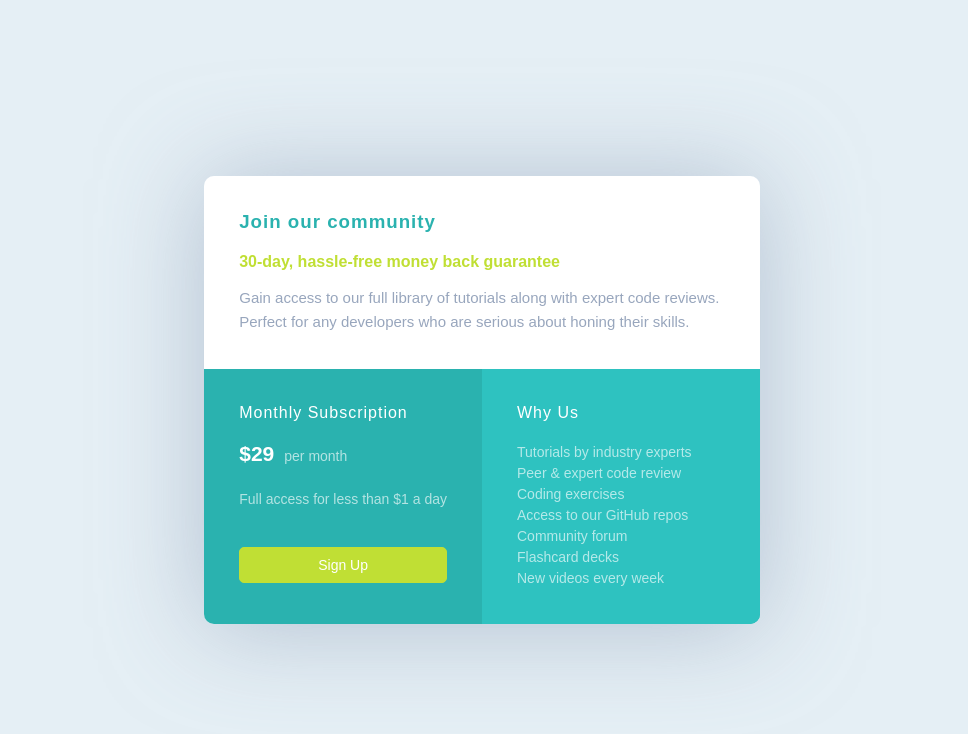
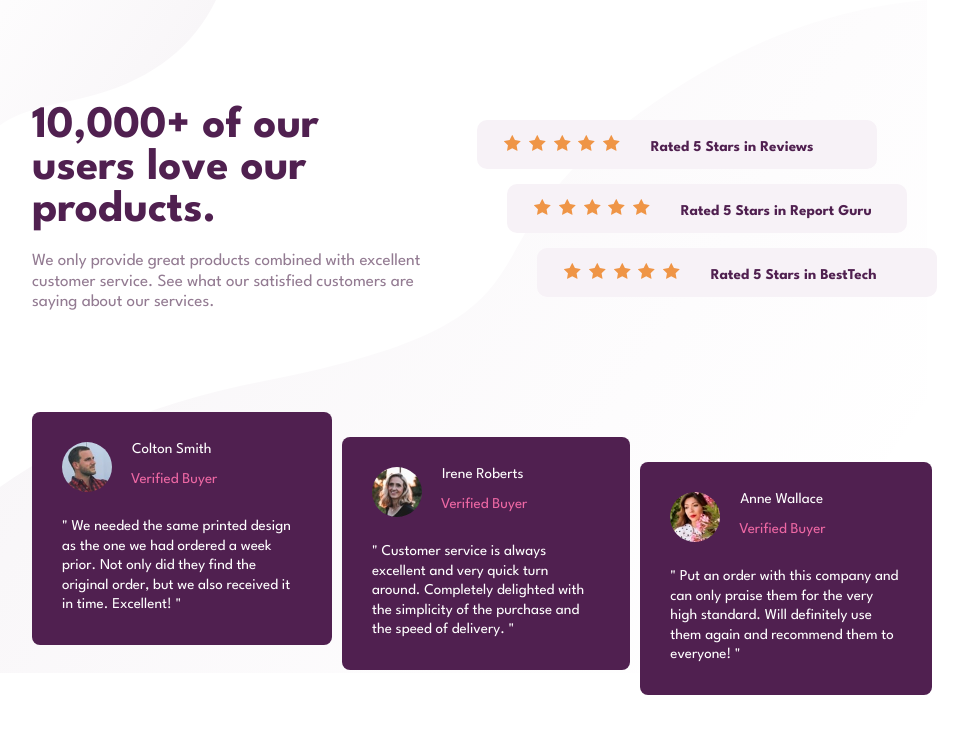
Before and after one commit to AhmedAltahan/Social-proof-section, a plain HTML site: page index.html in a window 1280 px wide. Shown: the whole page, without its empty margins (158-1126 px from the left). Drawn offline with Linux system fonts and the light colour scheme.

Commit message:
Add files via upload

```diff
--- a/index.html
+++ b/index.html
@@ -1,50 +1,115 @@
 <!DOCTYPE html>
 <html lang="en">
   <head>
-  <meta charset="UTF-8">
-  <meta name="viewport" content="width=device-width, initial-scale=1.0"> <!-- displays site properly based on user's device -->
+    <meta charset="UTF-8" />
+    <meta name="viewport" content="width=device-width, initial-scale=1.0" />
 
+    <link
+      rel="icon"
+      type="image/png"
+      sizes="32x32"
+      href="images/favicon-32x32.png"
+    />
     <link rel="stylesheet" href="style.css">
-  <link rel="icon" type="image/png" sizes="32x32" href="images/favicon-32x32.png">
 
-  <title>Single Price Grid Component</title>
+    <title>Social proof section</title>
   </head>
   <body>
 
     <div class="container">
+
       <div class="main">
-      <header>
-        <h3>Join our community</h3>
-        <h4>30-day, hassle-free money back guarantee</h4>
+
+        <div class="text">
+
+          <h1>10,000+ of our users love our products.</h1>
           <p>
-          Gain access to our full library of tutorials along with expert code reviews.
-          <br>
-          Perfect for any developers who are serious about honing their skills.
+            We only provide great products combined with excellent customer service.
+            See what our satisfied customers are saying about our services.
           </p>
-      </header>
-      <div class="content">
-        <div class="left">
-          <h4>Monthly Subscription</h4>
-          <p><span>&dollar;29</span>per month</p>
-          <p class="basic">
-            Full access for less than &dollar;1 a day
-          </p>
-          <a href="#" target="_blank">Sign Up</a>
+
         </div>
-        <div class="right">
-          <h4>Why Us</h4>
-          <p>
-            Tutorials by industry experts <br>
-            Peer &amp; expert code review <br>
-            Coding exercises <br>
-            Access to our GitHub repos <br>
-            Community forum <br>
-            Flashcard decks <br>
-            New videos every week
+
+        <div class="rate">
+
+          <div class="box one">
+            <div class="stars">
+              <img src="images/icon-star.svg" alt="star">
+              <img src="images/icon-star.svg" alt="star">
+              <img src="images/icon-star.svg" alt="star">
+              <img src="images/icon-star.svg" alt="star">
+              <img src="images/icon-star.svg" alt="star">
+            </div>
+            <p>Rated 5 Stars in Reviews</p>
+          </div>
+
+          <div class="box two">
+            <div class="stars">
+              <img src="images/icon-star.svg" alt="star">
+              <img src="images/icon-star.svg" alt="star">
+              <img src="images/icon-star.svg" alt="star">
+              <img src="images/icon-star.svg" alt="star">
+              <img src="images/icon-star.svg" alt="star">
+            </div>
+            <p>Rated 5 Stars in Report Guru</p>
+          </div>
+
+          <div class="box three">
+            <div class="stars">
+              <img src="images/icon-star.svg" alt="star">
+              <img src="images/icon-star.svg" alt="star">
+              <img src="images/icon-star.svg" alt="star">
+              <img src="images/icon-star.svg" alt="star">
+              <img src="images/icon-star.svg" alt="star">
+            </div>
+            <p>Rated 5 Stars in BestTech</p>
+          </div>
+
+        </div>
+
+        <div class="cards">
+
+          <div class="card first">
+            <div class="photo">
+              <img src="images/image-colton.jpg" alt="person">
+              <p class="author">Colton Smith</p>
+              <p class="position">Verified Buyer</p>
+            </div>
+            <p class="review">
+              " We needed the same printed design as the one we had ordered a week prior.
+              Not only did they find the original order, but we also received it in time.
+              Excellent! "
             </p>
           </div>
+
+          <div class="card middle">
+            <div class="photo">
+              <img src="images/image-irene.jpg" alt="person">
+              <p class="author">Irene Roberts</p>
+              <p class="position">Verified Buyer</p>
             </div>
+            <p class="review">
+              " Customer service is always excellent and very quick turn around. Completely
+              delighted with the simplicity of the purchase and the speed of delivery. "
+            </p>
           </div>
+
+          <div class="card bottom">
+            <div class="photo">
+              <img src="images/image-anne.jpg" alt="person">
+              <p class="author">Anne Wallace</p>
+              <p class="position">Verified Buyer</p>
+            </div>
+            <p class="review">
+              " Put an order with this company and can only praise them for the very high
+              standard. Will definitely use them again and recommend them to everyone! "
+          </p>
+          </div>
+
+        </div>
+
+      </div>
+
     </div>
 
   </body>
--- a/style.css
+++ b/style.css
@@ -1,11 +1,4 @@
-:root {
-    --cyan: hsl(179, 62%, 43%);
-    --yellow: hsl(71, 73%, 54%);
-    --gray: hsl(204, 43%, 93%);
-    --blue: hsl(218, 22%, 67%);
-}
-
-@import url('https://fonts.googleapis.com/css2?family=Karla:wght@400;700&display=swap');
+@import url('https://fonts.googleapis.com/css2?family=League+Spartan:wght@400;500;700&display=swap');
 
 * {
     margin: 0;
@@ -15,126 +8,220 @@
 
 body {
     min-height: 100vh;
-    width: 100%;
-    font-family: 'Karla', sans-serif;
-    background-color: var(--gray);
+    font-size: 15px;
+    font-family: 'League Spartan', sans-serif;
     display: flex;
     align-items: center;
+    background-color: hsl(0, 0%, 100%);
+    background-image: url(images/bg-pattern-top-mobile.svg) , url(images/bg-pattern-bottom-desktop.svg);
+    background-repeat: no-repeat , no-repeat;
 }
 
 .container {
+    margin: 0 auto;
     max-width: 1000px;
-    margin: 0 auto;
 }
 
 .main {
-    border-radius: 10px;
-    overflow: hidden;
-    box-shadow: 0 3px 100px 1px hsla(217, 22%, 67%, 0.64);
+    display: grid;
+    grid-template-columns: 50% 50%;
 }
 
-header {
-    background-color: white;
-    padding: 35px;
+.text {
+    padding: 0 50px 150px 50px;
 }
 
-header h3{
-    color: var(--cyan);
+.text h1 {
+    color: hsl(300, 43%, 22%);
     font-weight: 700;
     padding-bottom: 20px;
-    letter-spacing: 1px;
-}
-
-header h4 {
-    color: var(--yellow);
-    font-weight: 700;
-    padding-bottom: 15px;
-}
-
-header p {
-    color: var(--blue);
-    line-height: 1.57;
-    font-size: 15px;
-}
-
-.content {
-    background-color: var(--cyan);
-    display: grid;
-    grid-template-columns: 1fr 1fr;
-}
-
-.content p {
-    color:rgba(255, 255, 255, 0.645);
-    font-weight: 400;
-    font-size: 14px;
+    padding-right: 70px;
+    font-size: 45px;
 
 }
 
-.left , .right {
-    padding: 35px;
+.text > p {
+    color: hsl(303, 10%, 53%);
+    font-weight: 400;
+    line-height: 1.2;
+    font-size: 17px;
 }
 
-.left h4 {
-    color: white;
-    font-weight: 400;
-    letter-spacing: 1px;
-    padding-bottom: 20px;
+.box {
+    background-color:   hsl(300, 24%, 96%);
+    padding: 15px 25px;
+    width: calc(100% - 100px);
+    border-radius: 10px;
+    margin: 15px;
 }
 
-.left p {
-    padding-bottom: 25px;
+.rate .box .stars {
+    display: inline-block;
 }
 
-.left p span {
-    font-size: 21px;
-    font-weight: 700;
-    color: white;
-    padding-right: 10px;
+.rate .box .stars img {
+    padding:  0 2px;
 }
 
-.left p.basic {
-    padding-bottom: 20px;
+.rate .box > p {
+    display: inline-block;
+    padding-left: 25px;
+    color: hsl(300, 43%, 22%);
+    font-weight: 700;
 }
 
-.left a {
-    text-decoration: none;
-    color: white;
-    font-size: 14px;
-    display: block;
-    border: 1px solid hsl(71, 73%, 54%) ;
-    width: 100%;
-    padding: 9px 0;
-    text-align: center;
-    margin-top: 20px;
-    border-radius: 5px;
-    background-color: var(--yellow);
+.cards {
+    grid-column: 1/3 ;
 }
 
-.right {
-    background-color:  hsl(179, 62%, 47% );
+.one {
+    position: relative;
+    left: -20px;
 }
 
-.right h4 {
-    letter-spacing: 1px;
-    color: white;
-    font-weight: 400;
-    padding-bottom: 20px;
+.two {
+    position: relative;
+    left: 10px;
 }
 
-.right p {
-    line-height: 1.5;
+.three {
+    position: relative;
+    left: 40px;
 }
 
+.cards {
+    display: flex;
+    gap: 10px;
+    padding: 0 50px;
+}
 
-@media screen and (max-width : 635px) {
+.card {
+    background-color:  hsl(300, 43%, 22%);
+    border-radius: 8px;
+    max-width: 300px;
+    padding: 30px;
+}
+
+.card img {
+    border-radius: 50%;
+    width: 50px;
+    height: 50px;
+    margin-right: 10px;
+    margin-bottom: 25px;
+}
+
+.photo {
+    display: flex;
+    flex-flow: row wrap;
+    position: relative;
+}
+
+.photo p{
+    padding-left: 10px;
+}
+
+p.author {
+    color: hsl(0, 0%, 100%);
+}
+
+p.position {
+    color:  hsl(333, 80%, 67%);
+    position: absolute;
+    top: 30px;
+    left: 59px;
+}
+
+p.review {
+    color: hsl(0, 0%, 100%);
+    line-height: 1.3;
+}
+
+.first {
+    position: relative;
+    bottom: 50px;
+}
+
+.middle {
+    position: relative;
+    bottom: 25px;
+}
+
+.bottom {
+    position: relative;
+}
+
+@media screen and (max-width:610px) {
 
     .container {
-        max-width: 100%;
-        margin: 10px 10px;
+        margin: 2rem auto;
     }
 
-    .content {
-        grid-template-columns: 1fr ;
+    .main {
+        display: flex;
+        flex-flow: column wrap;
     }
 
+    .text h1 {
+        padding-right: 30px;
+    }
+
+    .text {
+        padding: 0 70px 30px 70px;
+    }
+
+    .box {
+        width: 70%;
+        margin: 10px auto;
+    }
+
+    .rate {
+        padding-bottom: 100px;
+    }
+
+    .rate .box .stars {
+        display: inline-block;
+    }
+
+    .rate .box .stars img {
+        padding:  0 0px;
+    }
+
+    .rate .box > p {
+        display: block;
+        padding-left: 0;
+        padding-top: 5px;
+
+    }
+
+    .one {
+        position: relative;
+        left: 0px;
+    }
+
+    .two {
+        position: relative;
+        left: 0px;
+    }
+
+    .three {
+        position: relative;
+        left: 0px;
+    }
+
+    .cards {
+        display: flex;
+        flex-flow: column wrap;
+    }
+
+    .cards {
+        margin: 0 auto;
+    }
+
+    .photo {
+        display: flex;
+        flex-flow: column no-wrap;
+        position: relative;
+    }
+
+
 }
```
Lines whose indentation alone changed are shown as unchanged.
